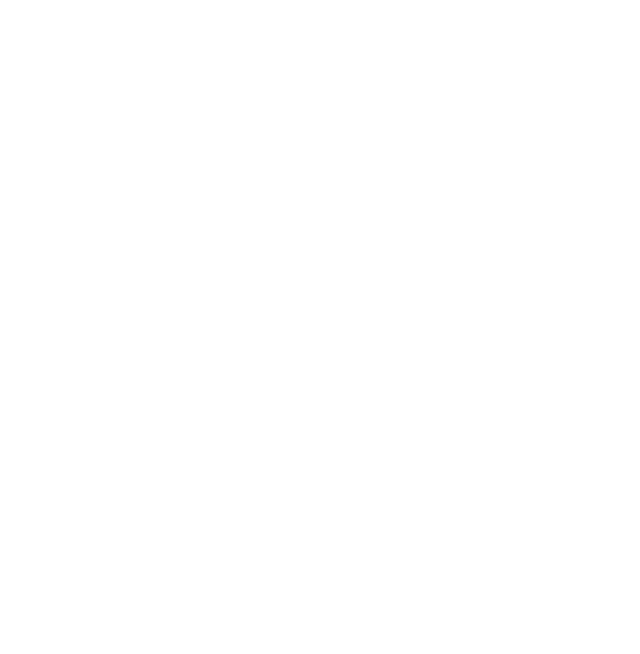
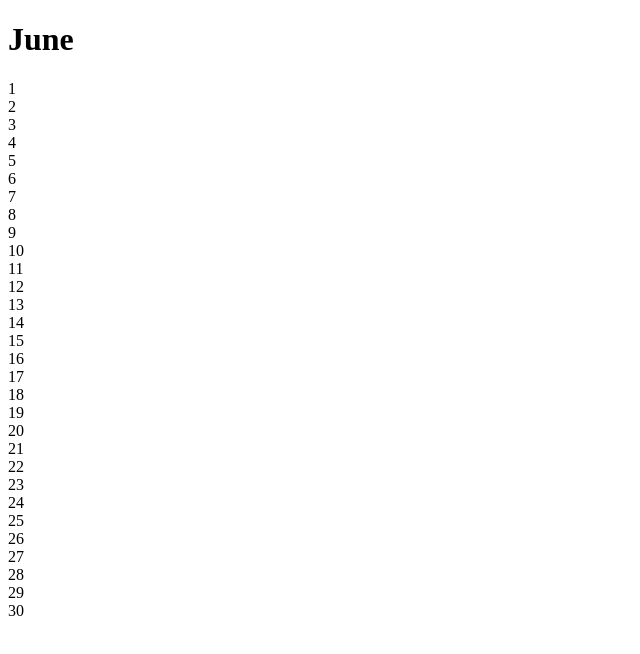
Before and after one commit to katarzynakaz/Piscine-week-2, a plain HTML site: page index.html in a window 1280 px wide. Shown: the whole page, without its empty margins (0-640 px from the left). Drawn offline with Linux system fonts and the light colour scheme.

Commit message:
render month done

```diff
--- a/index.html
+++ b/index.html
@@ -5,5 +5,6 @@
 		<script type="module" src="web.mjs"></script>
 	</head>
 	<body>
+		<div id="calendarContainer"></div>
 	</body>
 </html>
--- a/render-month.mjs
+++ b/render-month.mjs
@@ -1,3 +1,70 @@
+//grab container the calendar will be appended to
+const calendarContainer = document.getElementById("calendarContainer");
+
+//how many days in the month
+const checkHowManyDaysInCurrentMonth = () => {
+	// no leap calc for now
+	return monthDetails[5].days; // June for now hardcoded
+};
+
+//array with month names to display on top of the calendar and days for day slots, also added index in case it's needed for buttons to change months
+const monthDetails = [
+	{ monthIndex: 0, name: "January", days: 31 },
+	{ monthIndex: 1, name: "February", days: 28 }, // for now all have 28 days
+	{ monthIndex: 2, name: "March", days: 31 },
+	{ monthIndex: 3, name: "April", days: 30 },
+	{ monthIndex: 4, name: "May", days: 31 },
+	{ monthIndex: 5, name: "June", days: 30 },
+	{ monthIndex: 6, name: "July", days: 31 },
+	{ monthIndex: 7, name: "August", days: 31 },
+	{ monthIndex: 8, name: "September", days: 30 },
+	{ monthIndex: 9, name: "October", days: 31 },
+	{ monthIndex: 10, name: "November", days: 30 },
+	{ monthIndex: 11, name: "December", days: 31 },
+];
+
+//below is helper to get this structure rendered
+// <div class='calendarContainer'>
+// `<div id='calendar'>
+//     <h1 id='month-name'>June</h1>
+//     <div class='month'>
+//         <div class='day'>1</div>
+//             each day has class, day of week, date, description slot for now empty
+//      </div>
+//  </div>
+// `
+
+// helper for month name and day slots divs
+const showCalendar = (monthIndex, fullCurrentMonthContainer) => {
+	// get and show month name
+	const monthNameDisplay = document.createElement("h1");
+	monthNameDisplay.id = "month-name";
+	monthNameDisplay.textContent = monthDetails[monthIndex].name;
+	//apend title to calendar box
+	fullCurrentMonthContainer.appendChild(monthNameDisplay);
+
+	// how many days in the month
+	const daySlots = monthDetails[monthIndex].days;
+	// when not hardcoded checkHowManyDaysInCurrentMonth()
+
+	// create div for all days that keeps all day boxes
+	const allDaysDiv = document.createElement("div");
+	allDaysDiv.className = "monthDaysDiv";
+
+	// create day slots so allDaysDiv has all day boxes for the month
+	for (let i = 1; i <= daySlots; i++) {
+		const singleDayDiv = document.createElement("div");
+		singleDayDiv.className = "day";
+		singleDayDiv.textContent = i;
+		allDaysDiv.appendChild(singleDayDiv);
+	}
+
+	// append all day divs to full month wrapper
+	fullCurrentMonthContainer.appendChild(allDaysDiv);
+};
+
+//show calendar
 export const renderCalendar = () => {
-	console.log("hello!");
+	// call helper to show month and day slots directly into existing container
+	showCalendar(5, calendarContainer); // June
 };
```
Lines whose indentation alone changed are shown as unchanged.
